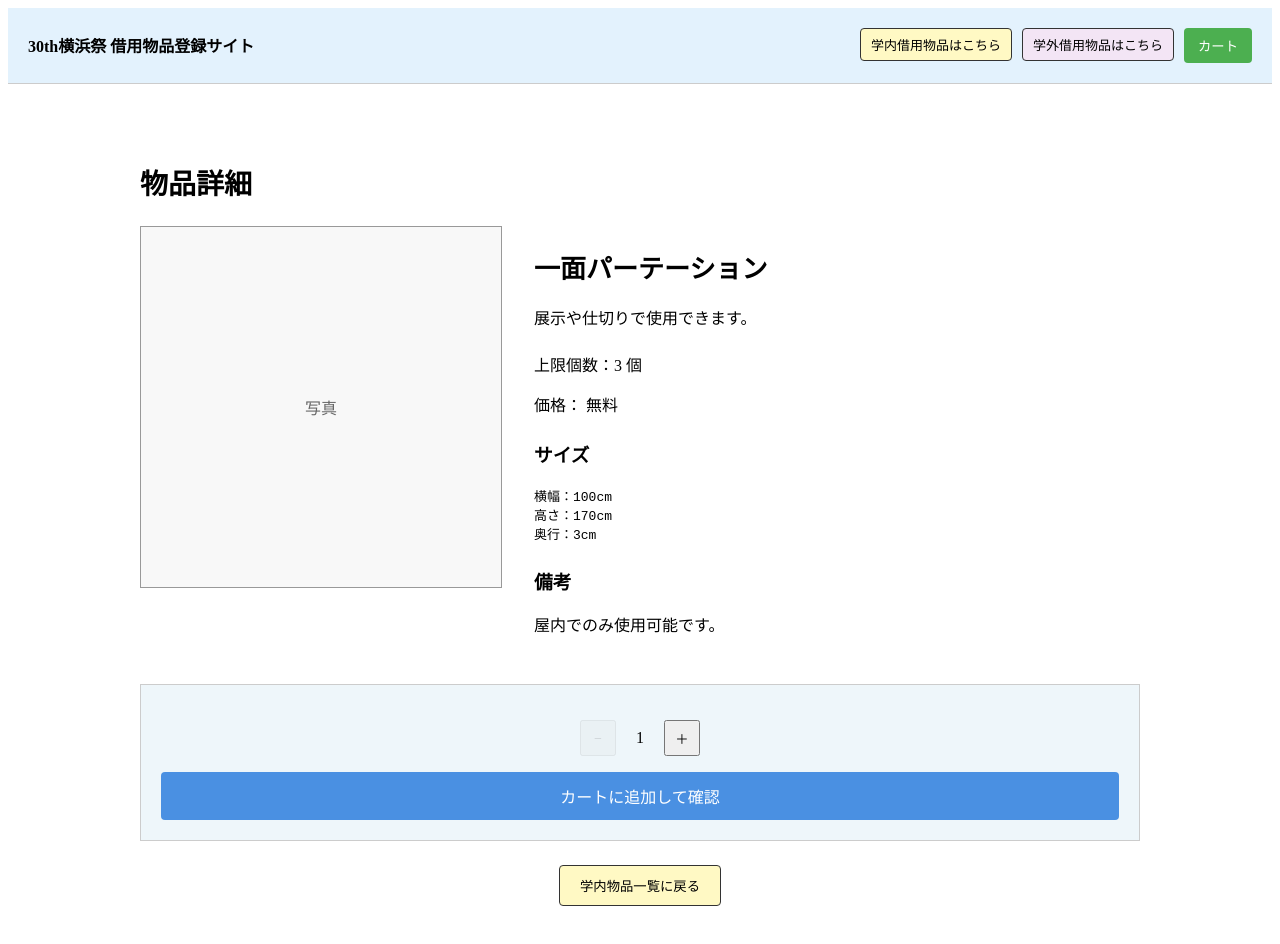
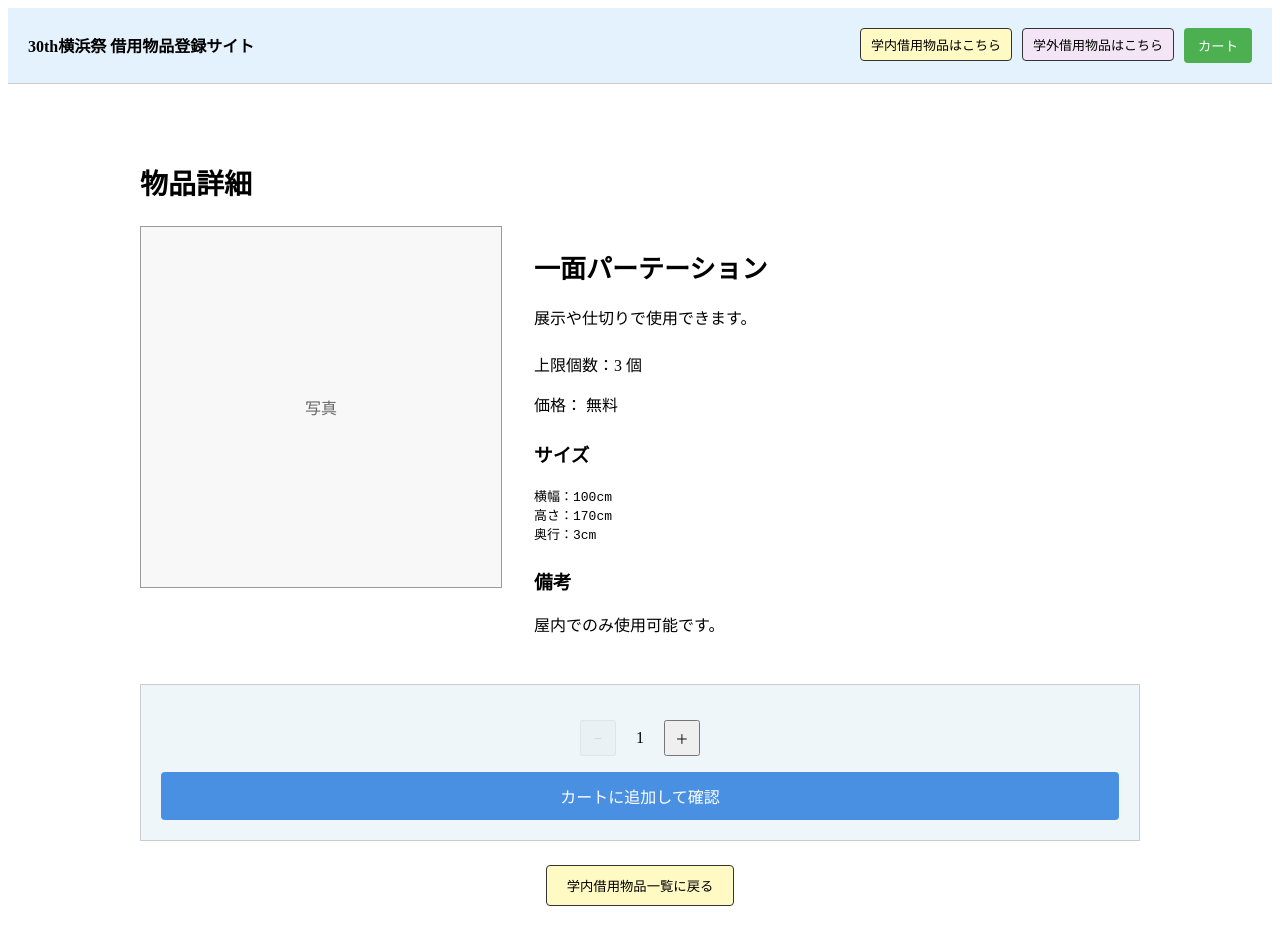
Before and after one commit to yokohamafest30kanri/yokohamasai-buppin, a Next.js app: page /items/1pa in a window 1280 px wide. Shown: the top 944 px of the page. Built offline with nearby package versions, Linux system fonts and the light colour scheme.

Commit message:
edit botton

```diff
--- a/app/items/[id]/page.tsx
+++ b/app/items/[id]/page.tsx
@@ -112,8 +112,8 @@ export default async function ItemDetailPage({ params }: PageProps) {
             }}
         >
           {isExternal
-            ? "学外物品一覧に戻る"
-            : "学内物品一覧に戻る"}
+            ? "学外借用物品一覧に戻る"
+            : "学内借用物品一覧に戻る"}
           </button>
         </Link>
       </div>
```
